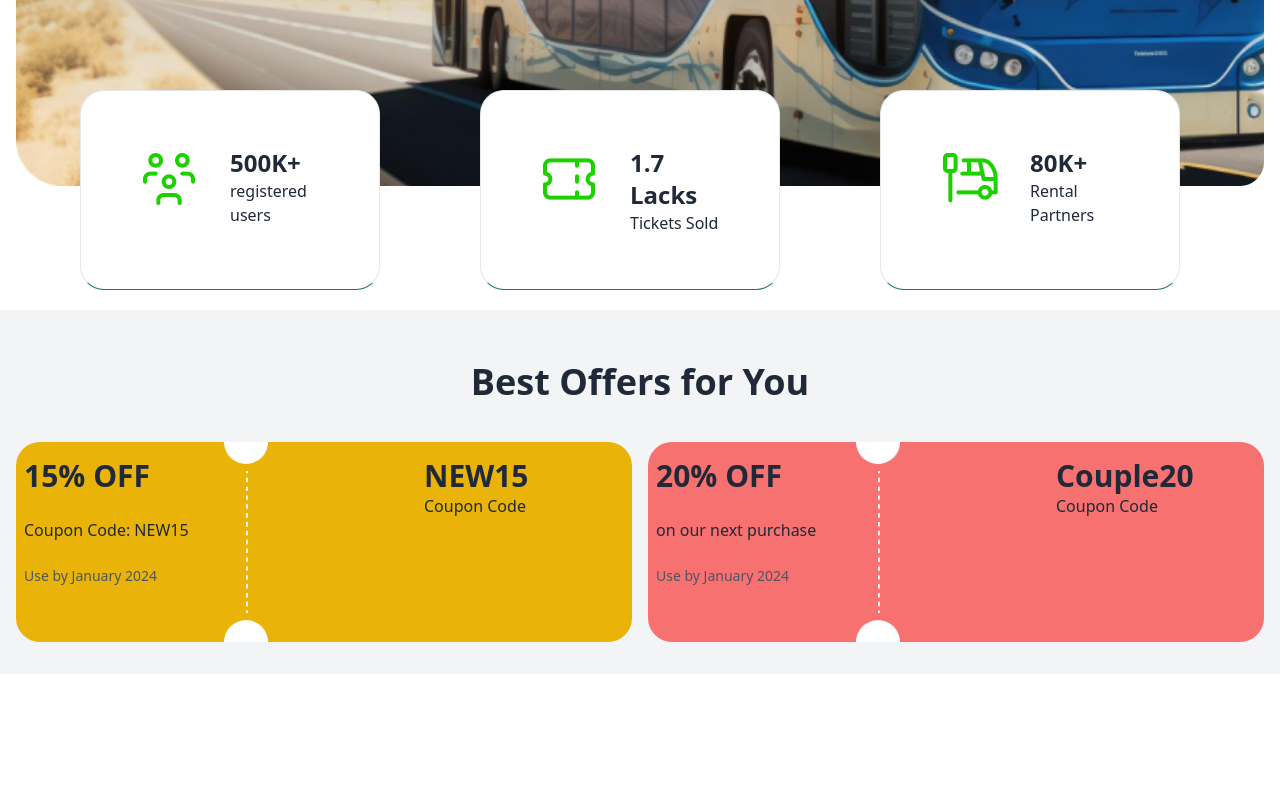
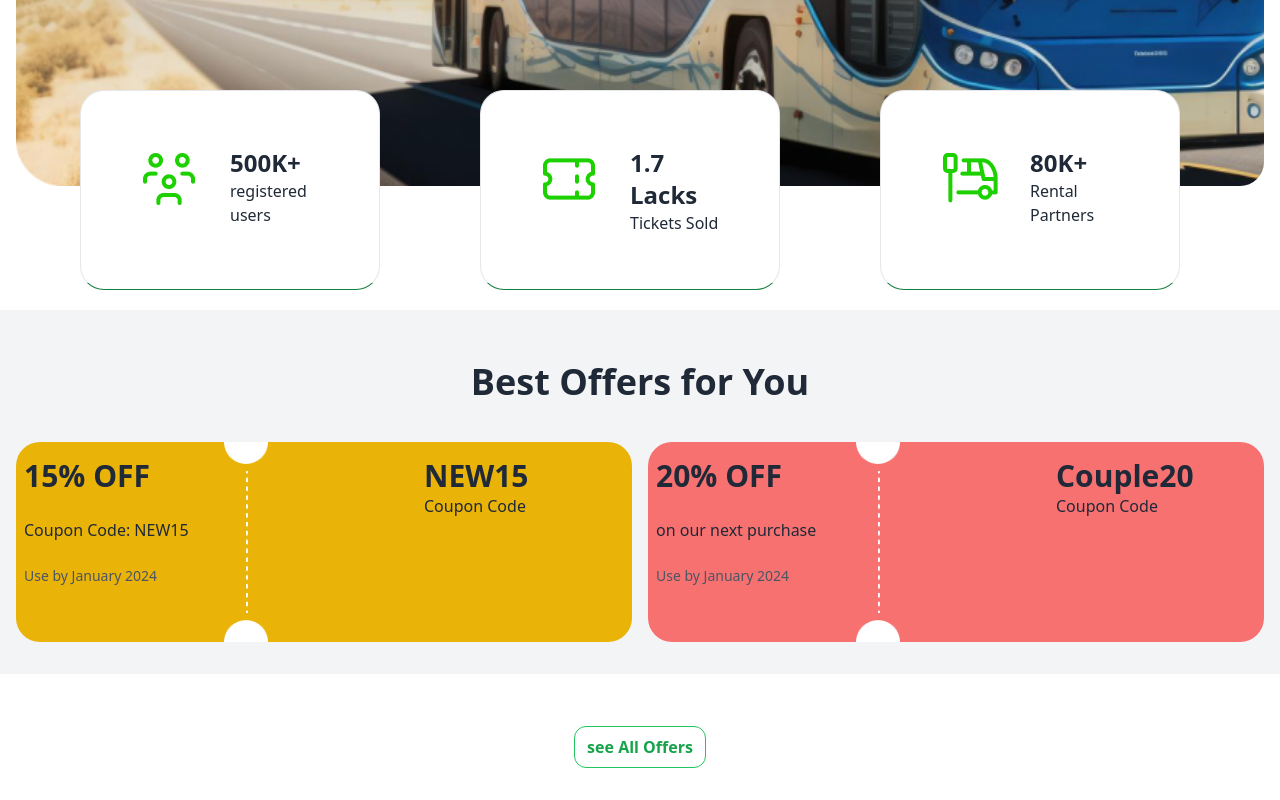
Before and after one commit to ibrahim01995/bus-ticket-projects-, a plain HTML site: page index.html in a window 1280 px wide. Shown: the part 702-1502 px from the top of the page. Before the commit the page ends 1376 px from the top, so only its background shows below. Drawn offline with nearby package versions, Linux system fonts and the light colour scheme.

Commit message:
all-offer-button

```diff
--- a/index.html
+++ b/index.html
@@ -136,6 +136,13 @@
       </div>
     </div>
   </section>
+  <!-- all offer button -->
+  <div class="container py-8 px-8 mx-0 min-w-full flex flex-col items-center">
+
+    <button
+      class="bg-white text-green-600 hover:bg-blue-400 font-bold py-2 px-3 mt-5 rounded-xl border border-green-500">see
+      All Offers</button>
+  </div>
   <script src="project.js"></script>
 </body>
 
```
